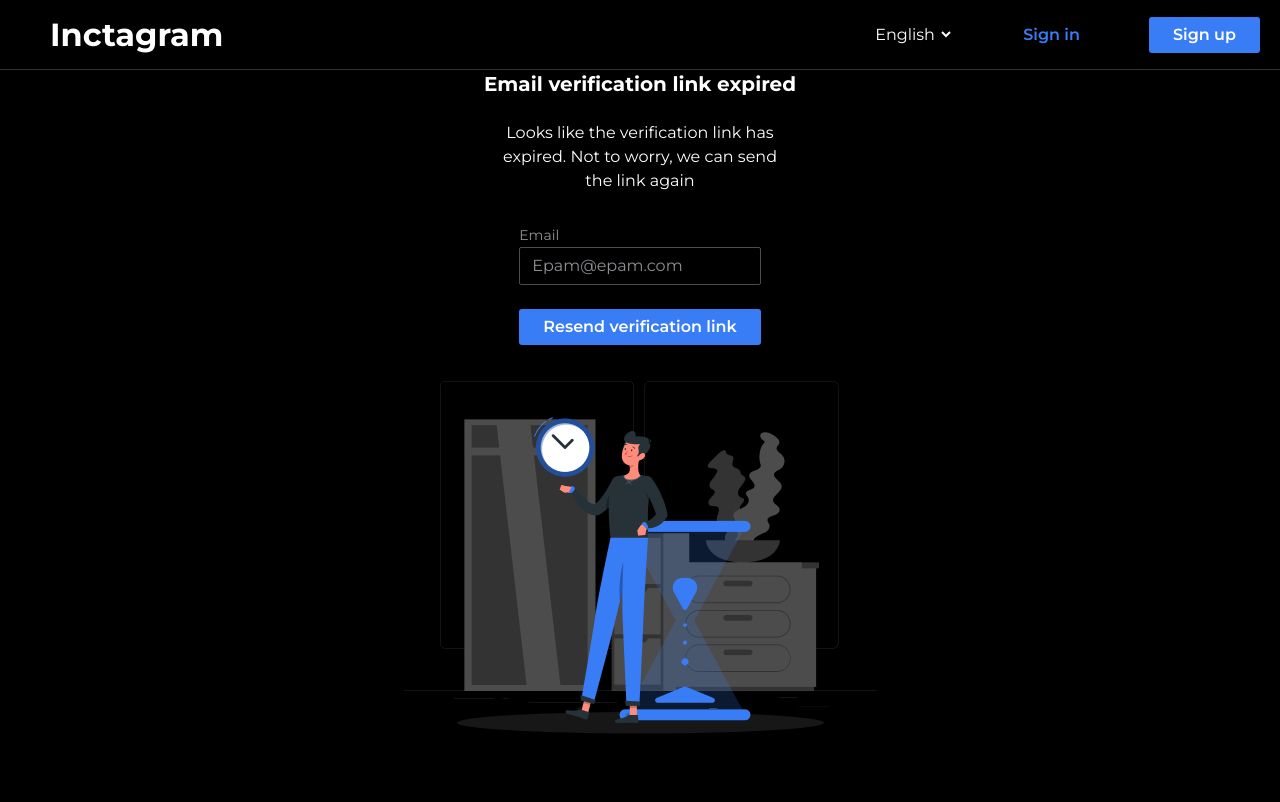
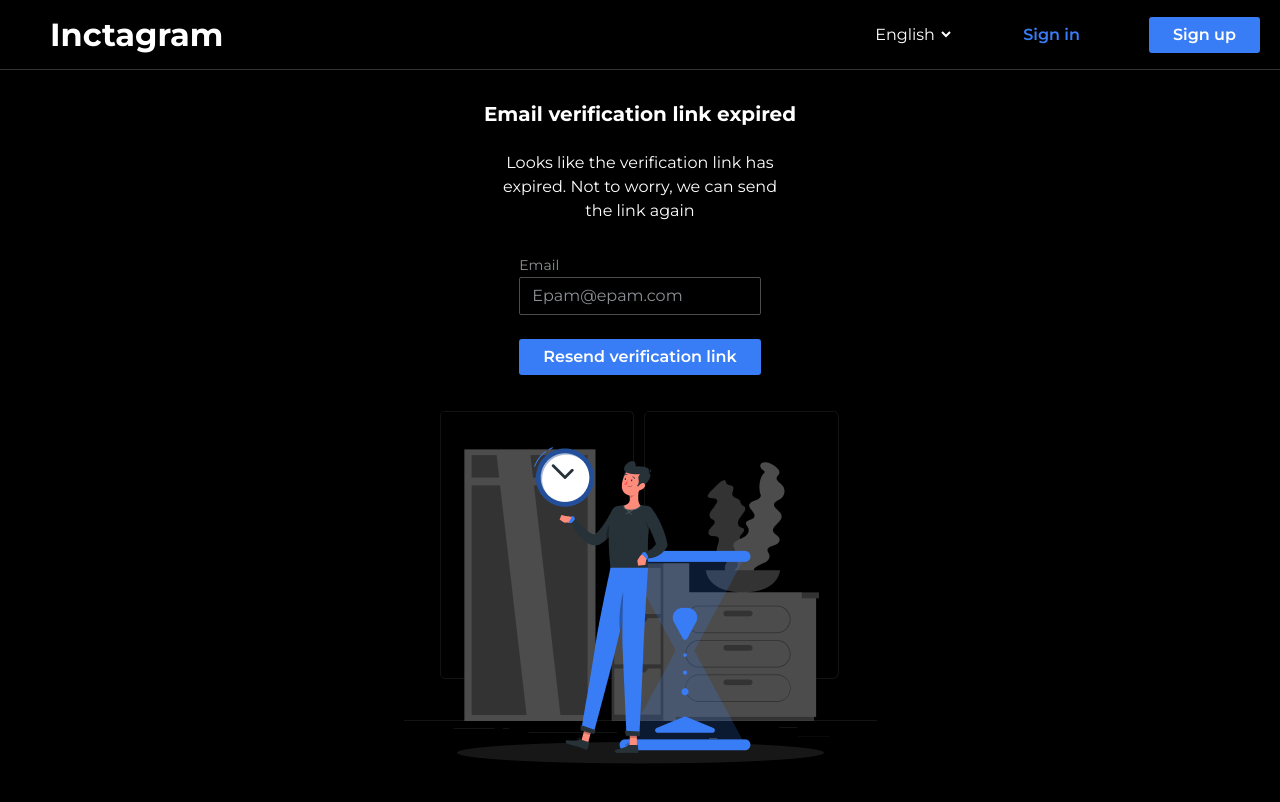
Before and after one commit to Link-together-incubator/myingram, a Next.js app: page /link-expired in a window 1280 px wide. Shown: the top 802 px of the page. Built offline with nearby package versions, Linux system fonts and the light colour scheme; no server answers.

Commit message:
fix: layout

```diff
--- a/app/(auth)/layout.tsx
+++ b/app/(auth)/layout.tsx
@@ -8,7 +8,9 @@
   children: React.ReactNode
 }>) {
   return (
-    <div className={`flex justify-center items-center min-h-screen`}>
+    <div
+      className={`flex justify-center items-center min-h-screen pt-24 pb-16`}
+    >
       {children}
     </div>
   )
--- a/src/features/Auth/SignIn/ui/SignInForm.module.scss
+++ b/src/features/Auth/SignIn/ui/SignInForm.module.scss
@@ -6,7 +6,7 @@
   justify-content: center;
   padding: 24px;
   gap: 10px;
-  height: 528px;
+  height: 468px;
 
   [data-slot='card-title'] {
     font: var(--font-h2);
```
